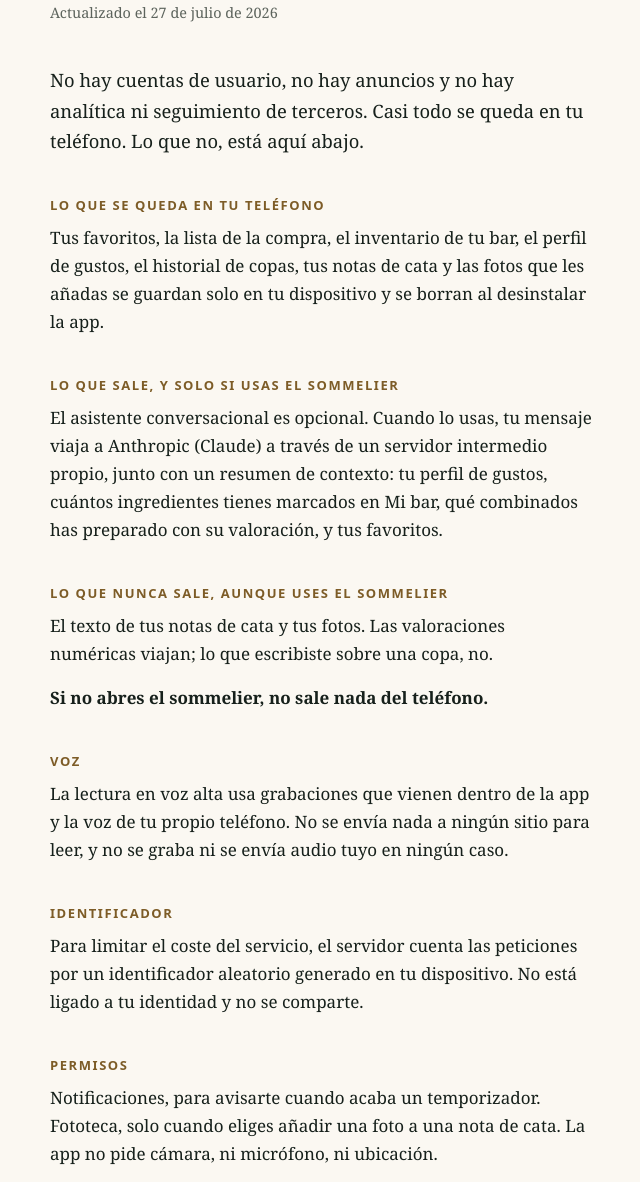
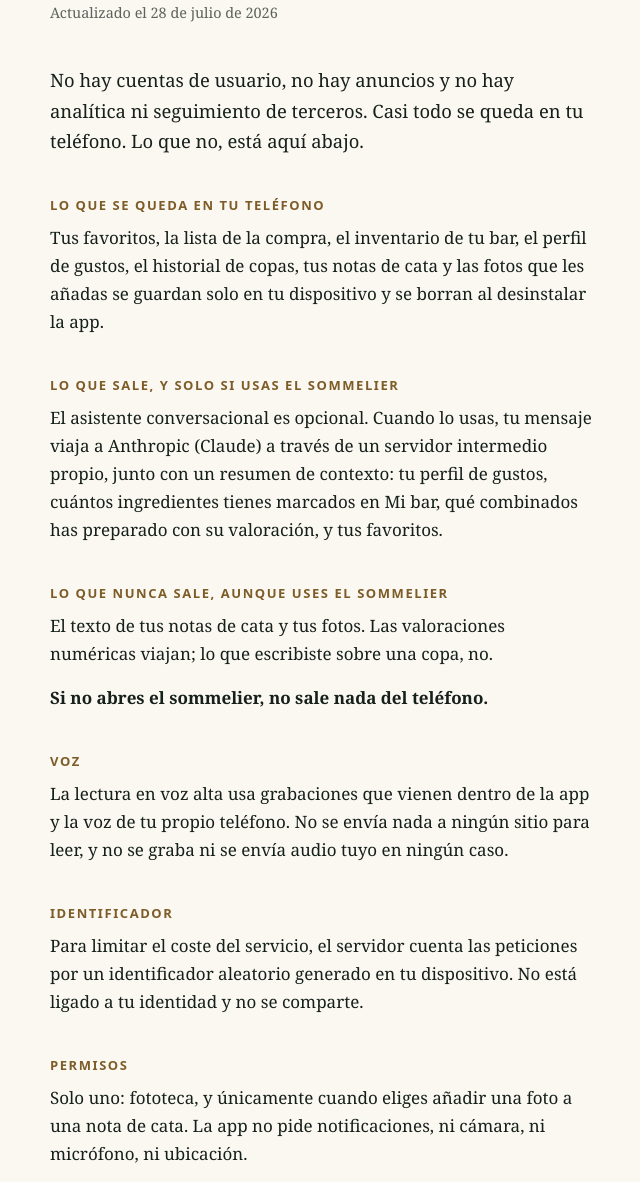
Before and after one commit to martini75/cuaderno-de-barra-legal, a plain HTML site: page index.html in a window 1280 px wide. Shown: the part 118-1300 px from the top of the page, without its empty margins (318-958 px from the left). Drawn offline with Linux system fonts and the light colour scheme.

Commit message:
Permisos: se retira notificaciones al quitar los temporizadores

```diff
--- a/index.html
+++ b/index.html
@@ -63,7 +63,7 @@
     <main>
       <p class="eyebrow">Cuaderno de Barra</p>
       <h1>Privacidad</h1>
-      <p class="updated">Actualizado el 27 de julio de 2026</p>
+      <p class="updated">Actualizado el 28 de julio de 2026</p>
 
       <p class="lead">
         No hay cuentas de usuario, no hay anuncios y no hay analítica ni seguimiento de terceros. Casi
@@ -107,8 +107,8 @@
 
       <h2>Permisos</h2>
       <p>
-        Notificaciones, para avisarte cuando acaba un temporizador. Fototeca, solo cuando eliges añadir
-        una foto a una nota de cata. La app no pide cámara, ni micrófono, ni ubicación.
+        Solo uno: fototeca, y únicamente cuando eliges añadir una foto a una nota de cata. La app no
+        pide notificaciones, ni cámara, ni micrófono, ni ubicación.
       </p>
 
       <h2>Proveedores</h2>
```
